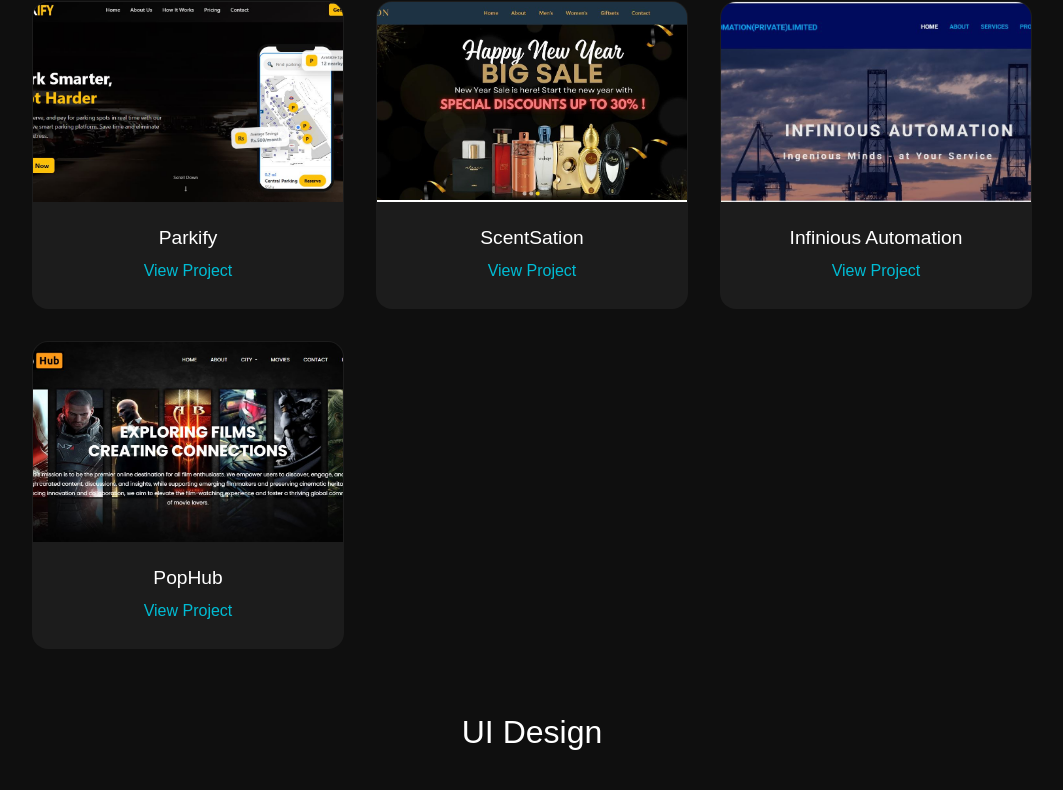
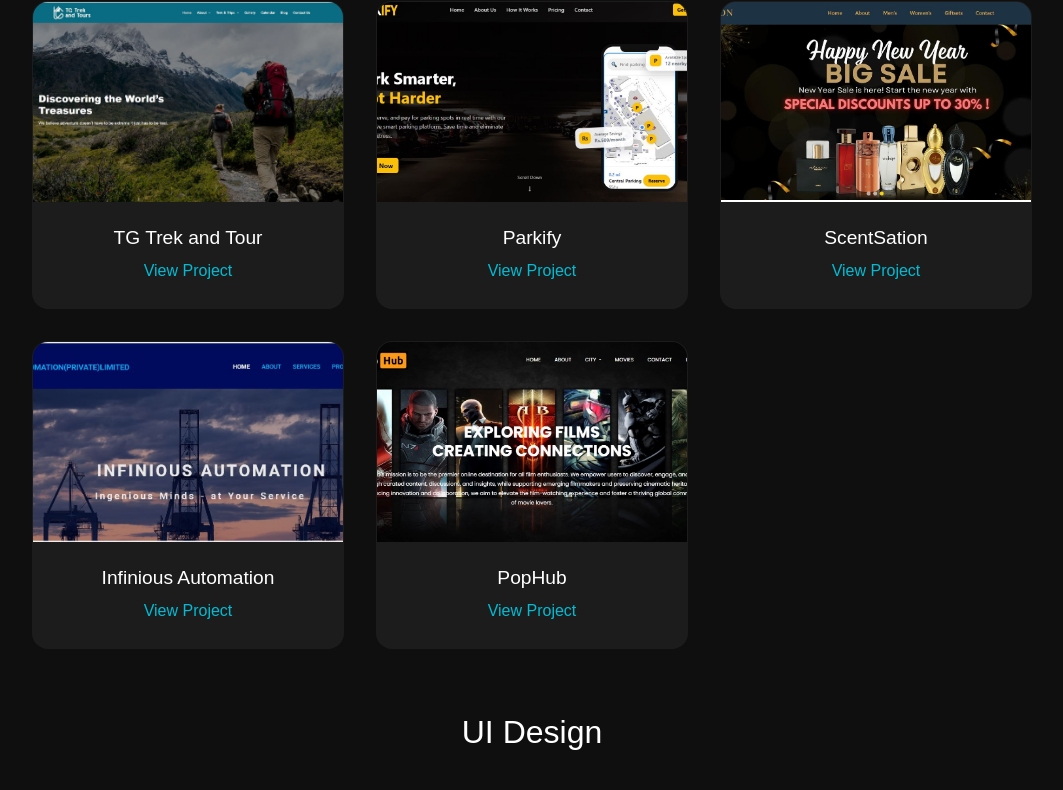
Before and after one commit to nazalmalik/NazalHumayun, a React (Create React App) app: page / in a window 1280 px wide. Shown: the part 2984-3774 px from the top of the page, without its empty margins (108-1171 px from the left). Built offline with nearby package versions, Linux system fonts and the light colour scheme.

Commit message:
Project UI changes

```diff
--- a/src/components/portfolio/Portfolio.jsx
+++ b/src/components/portfolio/Portfolio.jsx
@@ -11,9 +11,14 @@
 import scentsation from '../../assets/scentsation.JPG';
 import sqa1 from '../../assets/sqa1.JPG';
 import sqa2 from '../../assets/sqa2.JPG';
-
+import tgtrek from '../../assets/tgtrek.JPG';
 
 const webProjects = [
+   {
+    title: 'TG Trek and Tour',
+    img: tgtrek,
+    link: 'https://tgtrekandtours.com/',
+  },
   {
     title: 'Parkify',
     img: Parkify,
@@ -35,6 +40,7 @@
     img: Pophub,
     link: 'https://tourmaline-banoffee-1204f1.netlify.app/',
   },
+
 ];
 
 const uiuxProjects = [
```
Also changed, not shown: src/assets/tgtrek.JPG (added).
